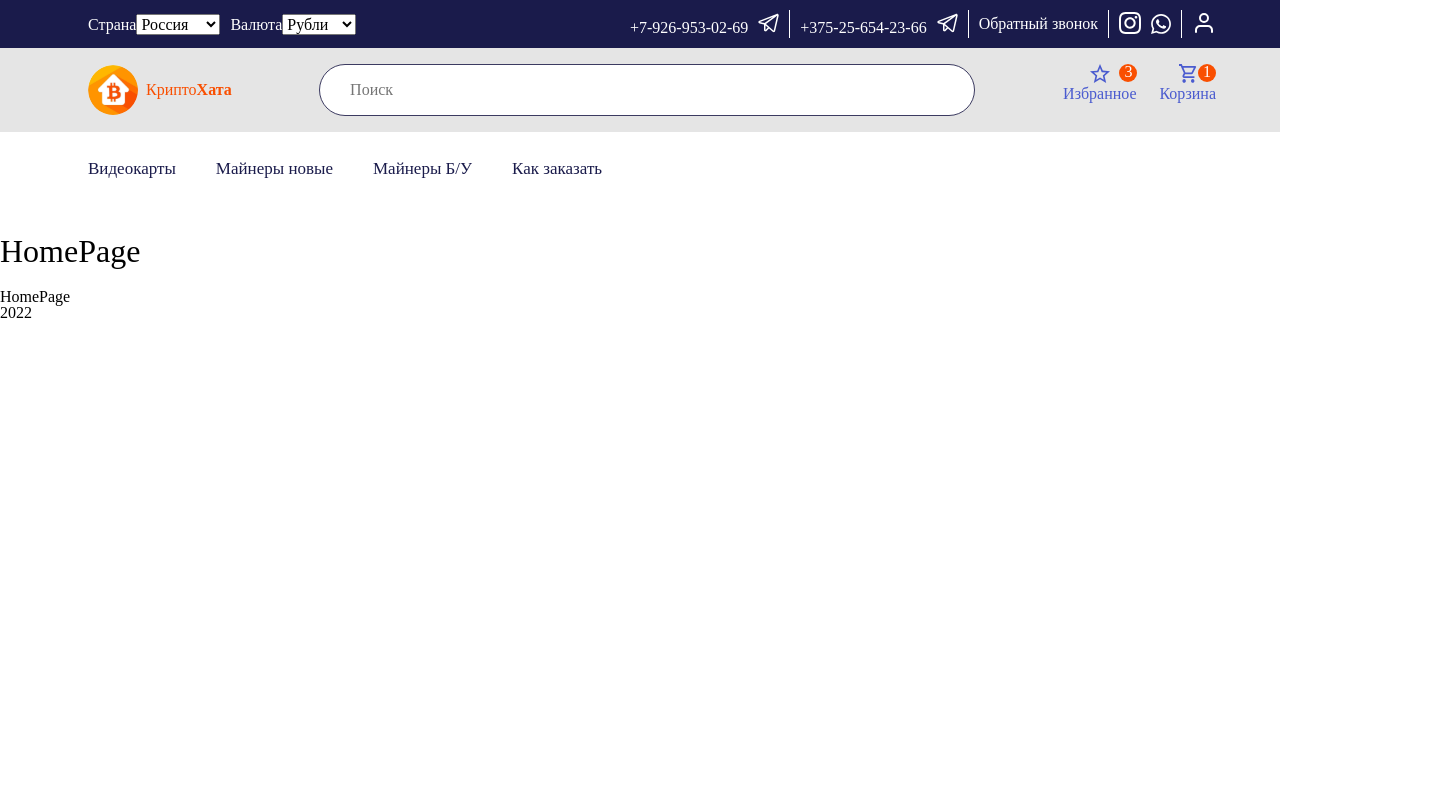
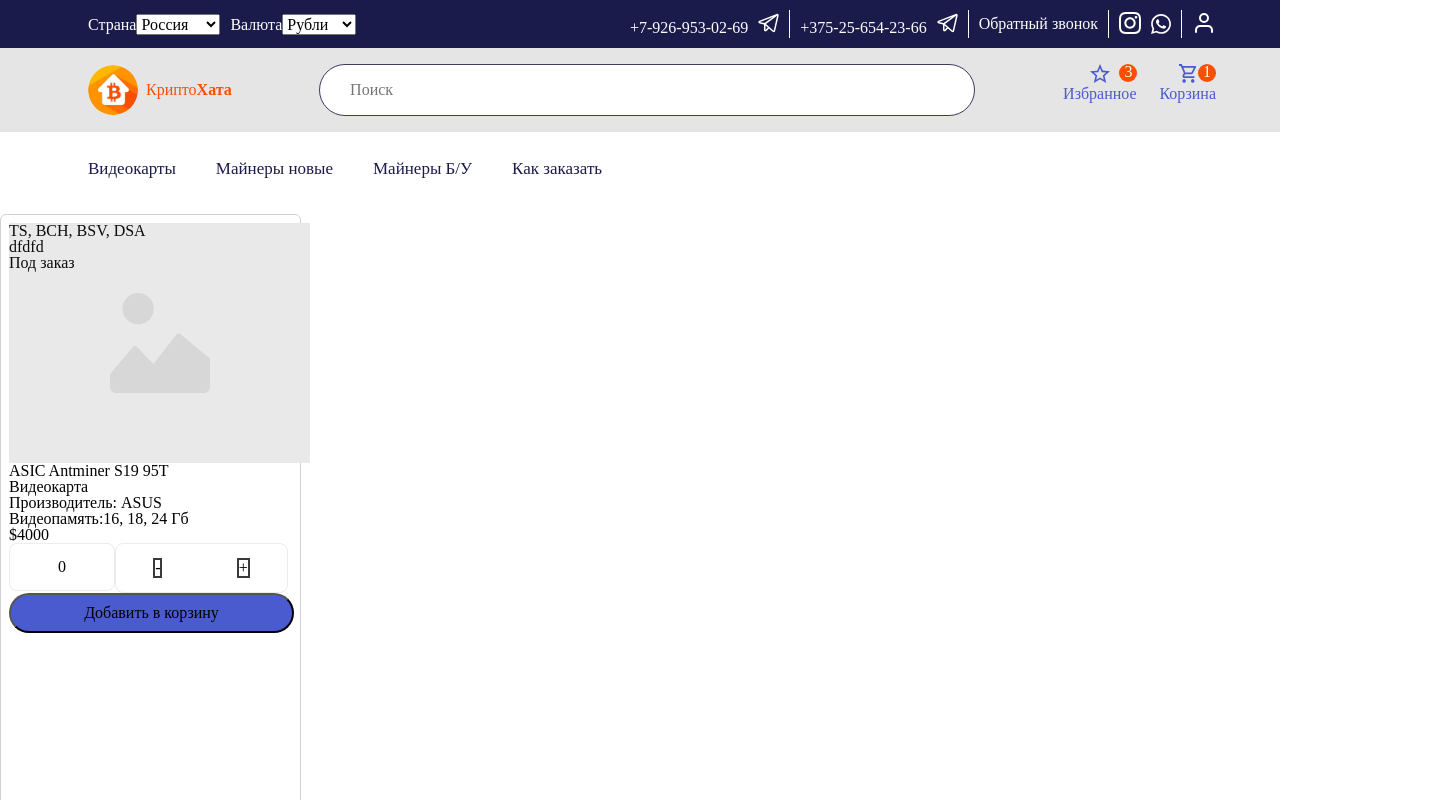
Before and after one commit to GBaykov/kriptohata, a React (Create React App) app: page / in a window 1280 px wide. Shown: the top 800 px of the page, 1432 px wide, since content can reach past the window. Built offline with nearby package versions, Linux system fonts and the light colour scheme.

Commit message:
style: add some styles for card

```diff
--- a/src/components/card-videocard/videocard.css
+++ b/src/components/card-videocard/videocard.css
@@ -5,6 +5,8 @@
   height: 612px;
   box-sizing: border-box;
   padding: 8px 8px 16px 8px;
+  border: 1px solid #d0d0d0;
+  border-radius: 6px;
 }
 .videocard__content {
 }
@@ -17,6 +19,7 @@
 .content-view__chosen {
 }
 .content-view__image {
+  /* background-image: no-repeat center 100px 100px; */
 }
 .content-view__order {
 }
@@ -39,6 +42,7 @@
 .videocard__counter {
 }
 .counter {
+  display: flex;
 }
 .counter-count {
   box-sizing: border-box;
@@ -46,19 +50,36 @@
   justify-content: center;
   align-items: center;
   padding: 12px 16px;
-  /* gap: 8px; */
-
   width: 106px;
   height: 48px;
   background: #ffffff;
   border: 1px solid #eaecee;
   border-radius: 8px;
 }
+
 .counter-control {
 }
 .control {
+  width: 171px;
+  height: 48px;
+  background: #ffffff;
+  border: 1px solid #eaecee;
+  border-radius: 8px;
+  display: flex;
+  justify-content: space-around;
+  align-items: center;
+}
+.control-change {
+  border: 2px solid #3a3a3a;
 }
 .control-minus {
 }
 .control-plus {
 }
+
+.add-btn {
+  background: #4a5bcf;
+  border-radius: 30px;
+  width: 285px;
+  height: 40px;
+}
--- a/src/components/card-videocard/videocard.tsx
+++ b/src/components/card-videocard/videocard.tsx
@@ -11,36 +11,50 @@
   cost: number;
 }
 
-function Videocard(videocard: IVideocard) {
+interface VideocardProps {
+  videocard: IVideocard;
+}
+
+function Videocard(props: VideocardProps) {
   // const {} = useAppSelector(state => state.cardReducer)
   // const {increment} = cardSlice.actions
   // const dispatch = useAppDispatch();
+  const { videocard } = props;
 
   const [count, setCount] = useState(0);
 
-  const backgroundImage = videocard.image ? videocard.image : '';
+  const backgroundImage = videocard.image ? videocard.image : 'img_default.png';
   const viewStyle = {
-    background: backgroundImage,
+    // background: backgroundImage,
+    // backgroundImage: backgroundImage,
+    backgroundImage: `url(${backgroundImage})`,
+    backgroundPosition: 'center',
+    // backgroundSize: 'cover',
+    backgroundRepeat: 'no-repeat',
+    color: '#0C0C0C',
+    backgroundColor: '#E9E9E9',
+    width: '301px',
+    height: '240px',
   };
 
   return (
     <div className="videocard">
       <div className="videocard__content content">
-        <div className="content-view">
-          <p className="content-view__crypto"></p>
+        <div className="content-view" style={viewStyle}>
+          <p className="content-view__crypto">{videocard.cryptType.join(', ')}</p>
           <p className="content-view__chosen"></p>
-          <p className="content-view__image" style={viewStyle}></p>
+          <p className="content-view__image">dfdfd</p>
           <p className="content-view__order">Под заказ</p>
         </div>
         <div className="content-discription card-disc">
-          <p className="card-disc-name"></p>
+          <p className="card-disc-name">{videocard.name}</p>
           <p className="card-disc-type">Видеокарта</p>
           <div className="card-disc__items items">
             <p className="items-text">
               Производитель: <span>{videocard.maker}</span>
             </p>
             <p className="items-text">
-              Видеопамять:<span>{videocard.memory}</span>
+              Видеопамять:<span>{videocard.memory} Гб</span>
             </p>
           </div>
           <p className="card-disc__cost">
@@ -52,7 +66,7 @@
           <p className="counter-count">{count}</p>
           <p className="counter-control control">
             <span
-              className="control-minus"
+              className="control-minus control-change"
               onClick={() => {
                 setCount(count - 1);
               }}
@@ -60,7 +74,7 @@
               -
             </span>
             <span
-              className="control-plus"
+              className="control-plus control-change"
               onClick={() => {
                 setCount(count + 1);
               }}
@@ -69,6 +83,9 @@
             </span>
           </p>
         </div>
+        <div className="add-videocard">
+          <button className="add-btn">Добавить в корзину</button>
+        </div>
       </div>
     </div>
   );
--- a/src/components/header/header.css
+++ b/src/components/header/header.css
@@ -103,10 +103,7 @@
 }
 
 .header-nav {
-  width: 100%;
   height: 82px;
-  /* display: inline-block; */
-  /* vertical-align: middle; */
   background-color: #ffffff;
 }
 
--- a/src/components/pages/HomePage.tsx
+++ b/src/components/pages/HomePage.tsx
@@ -1,10 +1,31 @@
 import React from 'react';
+import Videocard from '../card-videocard';
+
+// type IVideocard = {
+//   image: string;
+//   cryptType: string[];
+//   availability?: boolean;
+//   name: string;
+//   maker: string;
+//   memory: string;
+//   cost: number;
+// };
+const videocard = {
+  image: '',
+  cryptType: ['TS', 'BCH', 'BSV', 'DSA'],
+  availability: true,
+  name: 'ASIC Antminer S19 95T',
+  maker: 'ASUS',
+  memory: '16, 18, 24',
+  cost: 4000,
+};
 
 export const HomePage = () => {
   return (
     <section className="home">
-      <h1 className="home-title">HomePage</h1>
-      <div className="home-main">HomePage</div>
+      {/* <h1 className="home-title">HomePage</h1>
+      <div className="home-main">HomePage</div> */}
+      <Videocard videocard={videocard} />
     </section>
   );
 };
```
Also changed, not shown: public/img_default.png (added).
